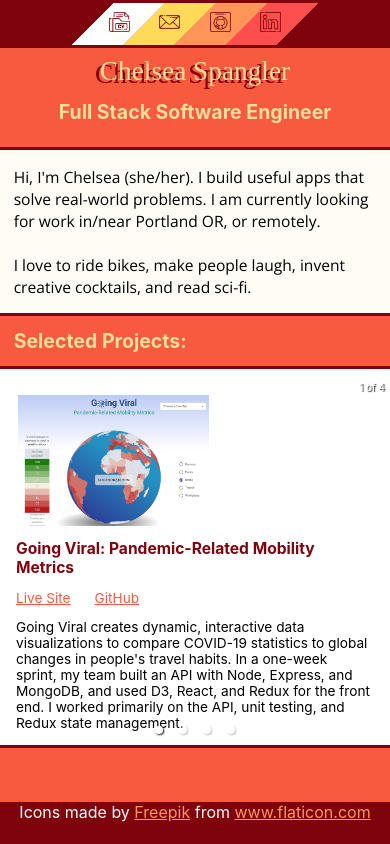
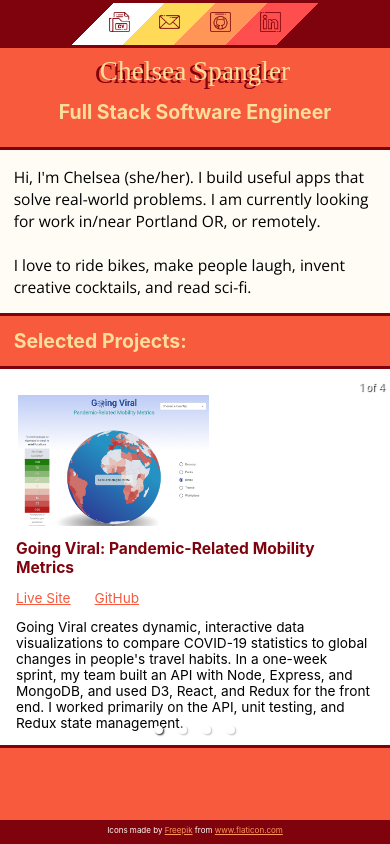
Before and after one commit to CNSpangler/portfolio, a React (Create React App) app: page / in a window 390 px wide. Built offline with nearby package versions, Linux system fonts and the light colour scheme; a web font is replaced by a local one.

Commit message:
footer smaller on mobile

```diff
--- a/src/components/App/App.css
+++ b/src/components/App/App.css
@@ -192,4 +192,13 @@ h1 {
     width: 95vw;
     font-size: 3.5vw;
   }
+
+  #footer {
+    height: 1.5rem;
+    font-size: 0.5rem;
+  }
+
+  #footer div {
+    margin-top: 0.3rem;
+  }
 }
```
